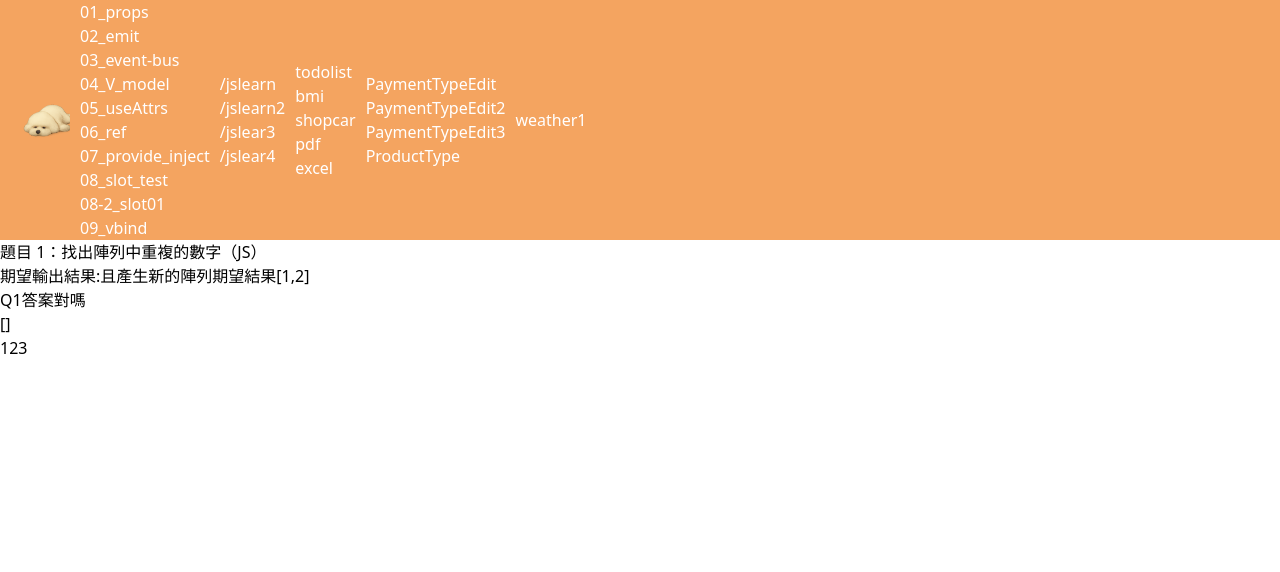
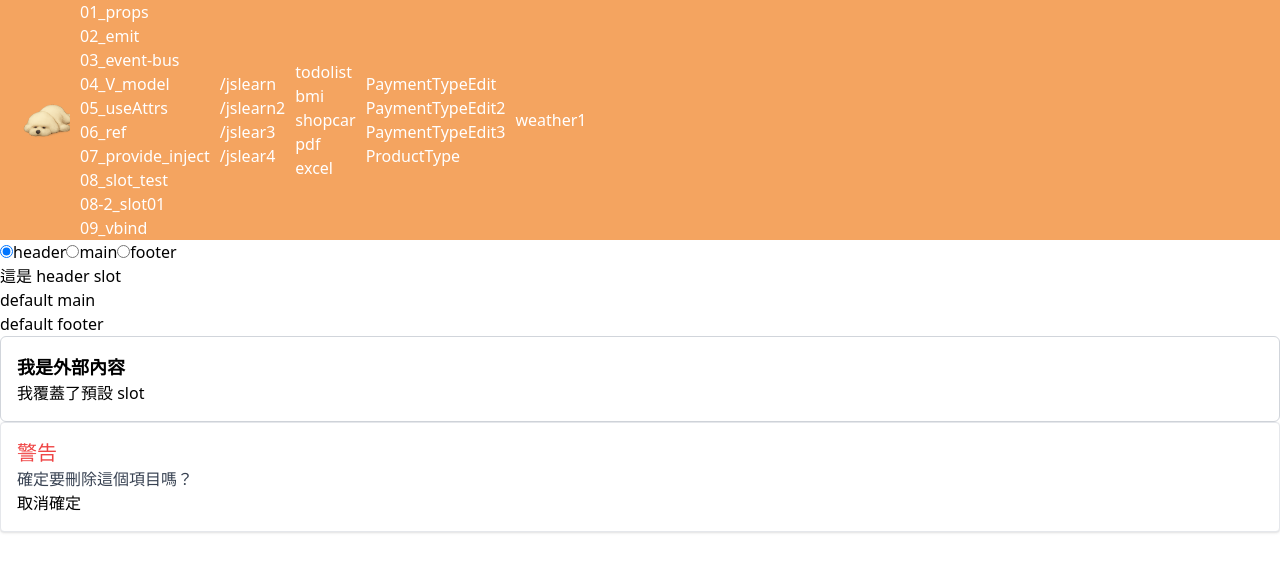
Before and after one commit to Roger0122/vue3_practise, a Vue app: page /08_slottest in a window 1280 px wide. Shown: the top 572 px of the page. Built offline with nearby package versions, Linux system fonts and the light colour scheme.

Commit message:
更新 slot練習

```diff
--- /dev/null
+++ b/src/components/vue/ModalDialog.vue
@@ -0,0 +1,15 @@
+<template>
+ <div class="modal border rounded p-4 bg-white shadow">
+    <header class="modal-header">
+      <slot name="header" />
+    </header>
+    <main class="modal-body">
+      <slot name="body" />
+    </main>
+    <footer class="modal-footer">
+      <slot name="footer" />
+    </footer>
+  </div>
+</template>
+
+<script setup></script>
--- /dev/null
+++ b/src/view/08_slot/baseCard.vue
@@ -0,0 +1,12 @@
+<template>
+  <div class="border border-gray-300 rounded-md p-4" :class="$attrs.class">
+    <slot>
+      <h2>卡片標題</h2>
+      <p>卡片內容</p>
+      <p>卡片資訊</p>
+    </slot>
+  </div>
+</template>
+
+<script setup>
+</script>
--- a/src/view/08_slot/slot01.vue
+++ b/src/view/08_slot/slot01.vue
@@ -1,37 +1,24 @@
 <template>
-<slot>默認有文字</slot>
-<slot name="she"></slot>
+  <header>
+    <slot name="header">default header</slot>
+  </header>
+  <main>
+    <slot name="main">default main</slot>
+  </main>
 
-<div>
-<h1> 題目 1：找出陣列中重複的數字（JS）</h1>
-<p>期望輸出結果:且產生新的陣列期望結果[1,2]</p>
-<button @click="AnswerQ1">Q1答案對嗎</button>
-<p>{{ NewNumberArray }}</p>
-</div>
+  <footer>
+    <slot name="footer">default footer</slot>
+  </footer>
+  <slot></slot>
+
+
+
+
 
 </template>
 
-<script setup lang="ts">
-import { ref } from 'vue';
+<script setup >
 
-
-const NumberArray = ref([1, 2, 3, 4, 2, 5, 1])
-const NewNumberArray = ref([]);
-
-const AnswerQ1 = () => {
-  const seen = new Set();
-  const result = new Set();
-
-  for (const num of NumberArray.value) {
-    if (seen.has(num)) {
-      result.add(num);
-    } else {
-      seen.add(num);
-    }
-  }
-
-  NewNumberArray.value = Array.from(result);
-};
 </script>
 
 
--- a/src/view/08_slot/slottest.vue
+++ b/src/view/08_slot/slottest.vue
@@ -1,19 +1,63 @@
 <template>
-<header>
-  <slot01>
-  <h1></h1>
-  </slot01>
-</header>
-<main>
+   <label v-for="opt in options" :key="opt">
+    <input type="radio" :value="opt" v-model="optionDefaultName" />{{ opt }}
+  </label>
+<slot01>
+  <!-- <template #[optionDefaultName]>
+    <h2>標題!!!!</h2>
+  </template> -->
 
-</main>
-<footer>
-<p>123</p>
-</footer>
+  <template v-if="optionDefaultName === 'header'" #header>
+    <h2>這是 header slot</h2>
+  </template>
+
+  <template v-if="optionDefaultName === 'main'" #main>
+    <h2>這是 main slot</h2>
+  </template>
+
+  <template v-if="optionDefaultName === 'footer'" #footer>
+    <h2>這是 Footer slot</h2>
+  </template>
+
+</slot01>
+
+  <baseCard>
+    <h3 class="text-lg font-bold">我是外部內容</h3>
+  <p>我覆蓋了預設 slot</p>
+  </baseCard>
+
+  <!-- 使用範例 -->
+  <ModalDialog>
+  <template #header>
+    <h3 class="text-xl text-red-500">警告</h3>
+  </template>
+
+  <template #body>
+    <p class="text-gray-700">確定要刪除這個項目嗎？</p>
+  </template>
+
+  <template #footer>
+    <button class="btn-cancel">取消</button>
+    <button class="btn-confirm">確定</button>
+  </template>
+  </ModalDialog>
+
+
+
+<router-view />
+
 </template>
 
-<script setup lang="ts">
-import slot01 from '@/view/08_slot/slot01.vue'
+<script setup >
+import slot01 from '@/view/08_slot/slot01.vue';
+import baseCard from '@/view/08_slot/baseCard.vue';
+import ModalDialog from '../../components/vue/ModalDialog.vue'
+import { ref } from 'vue';
+
+const msg = ref('Parent! Ref')
+
+const options = ref(['header','main','footer'])
+const optionDefaultName = ref('header')
 
 </script>
 
```
